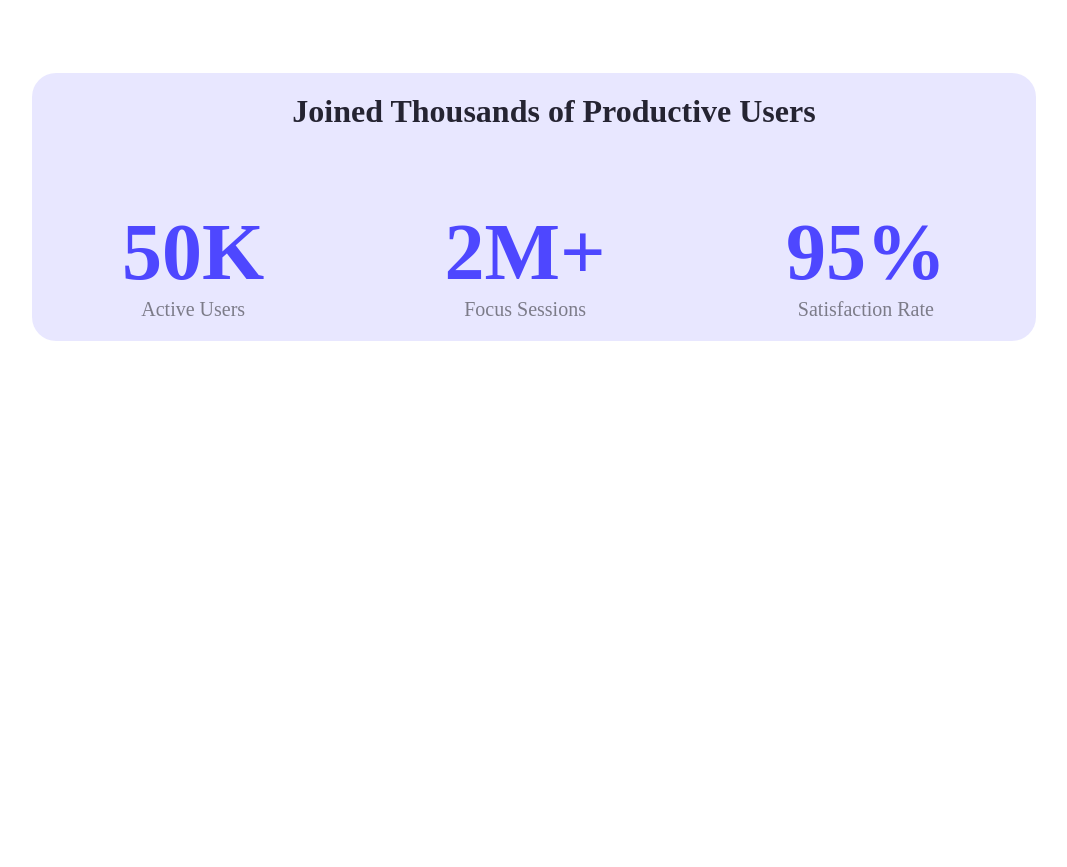
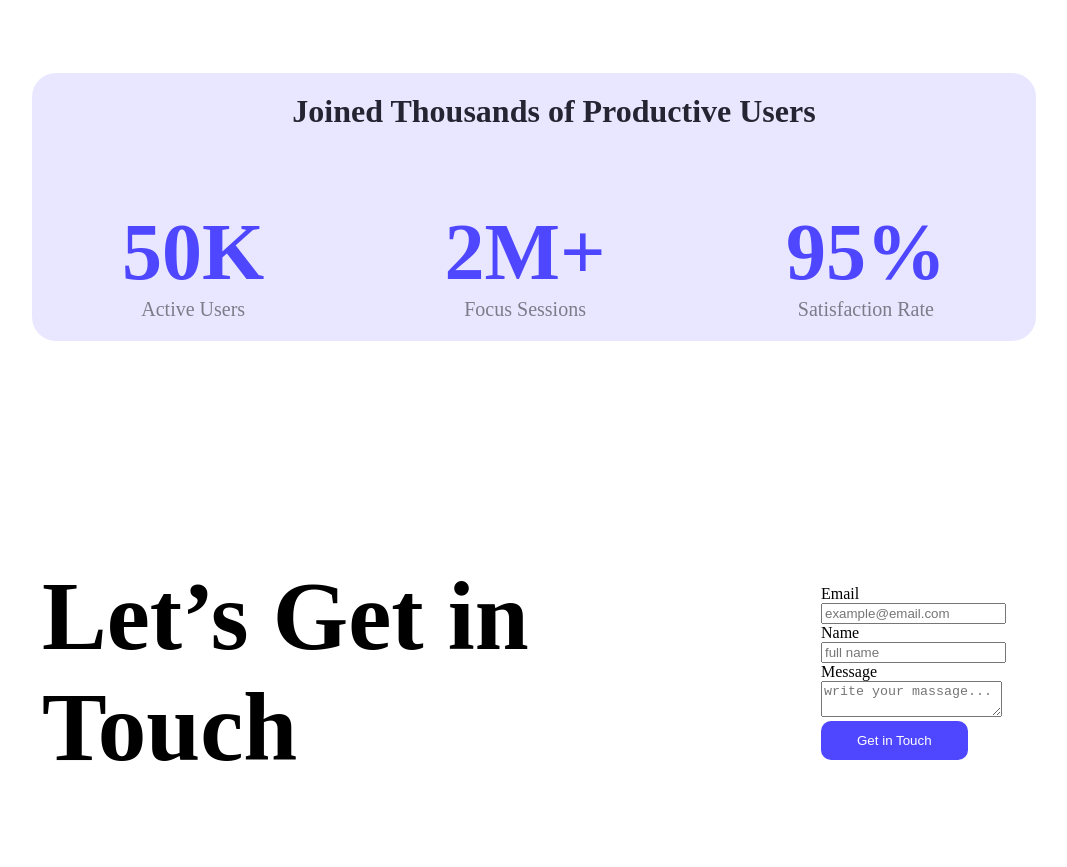
Before and after one commit to Ahanafliman/first-assignment, a plain HTML site: page index.html in a window 1280 px wide. Shown: the part 1613-2480 px from the top of the page, without its empty margins (116-1183 px from the left). Before the commit the page ends 2094 px from the top, so only its background shows below. Drawn offline with Linux system fonts and the light colour scheme.

Commit message:
add form

```diff
--- a/index.html
+++ b/index.html
@@ -47,6 +47,19 @@
       </div>
     </div>
   </div>
+  <section>
+    <h1> Let’s Get in <br>Touch</h1>
+    <form >
+        <div class="form-list"><label for="Email">Email</label> </div>
+        <div class="form-list"></div><input type="email" id="email" placeholder="example@email.com"> </div>
+        <div class="form-list"><label for="name">Name</label> </div>
+        <div class="form-list"></div><input type="text" id="name" placeholder="full name"> </div>
+       <div class="form-list"> <label for="massage">Message</label></div>
+       <div class="form-list"></div> <textarea id="message" placeholder="write your massage..."></textarea> </div>
+       <div><button class="btn1">Get in Touch</button> </div>
+
+    </form>
+  </section>
 
     </main>
     <footer>
--- a/styles/styles.css
+++ b/styles/styles.css
@@ -103,3 +103,21 @@ text-align: center;
     margin-top: 0;
 
 }
+
+section {
+    display: flex;
+    justify-content: space-between;
+    align-items: center;
+    margin: 100px 150px;
+
+}
+
+section h1 {
+    font-size: 97px;
+    color: #000000;
+    font-weight: bold;
+
+}
+.form-list {
+
+}
```
